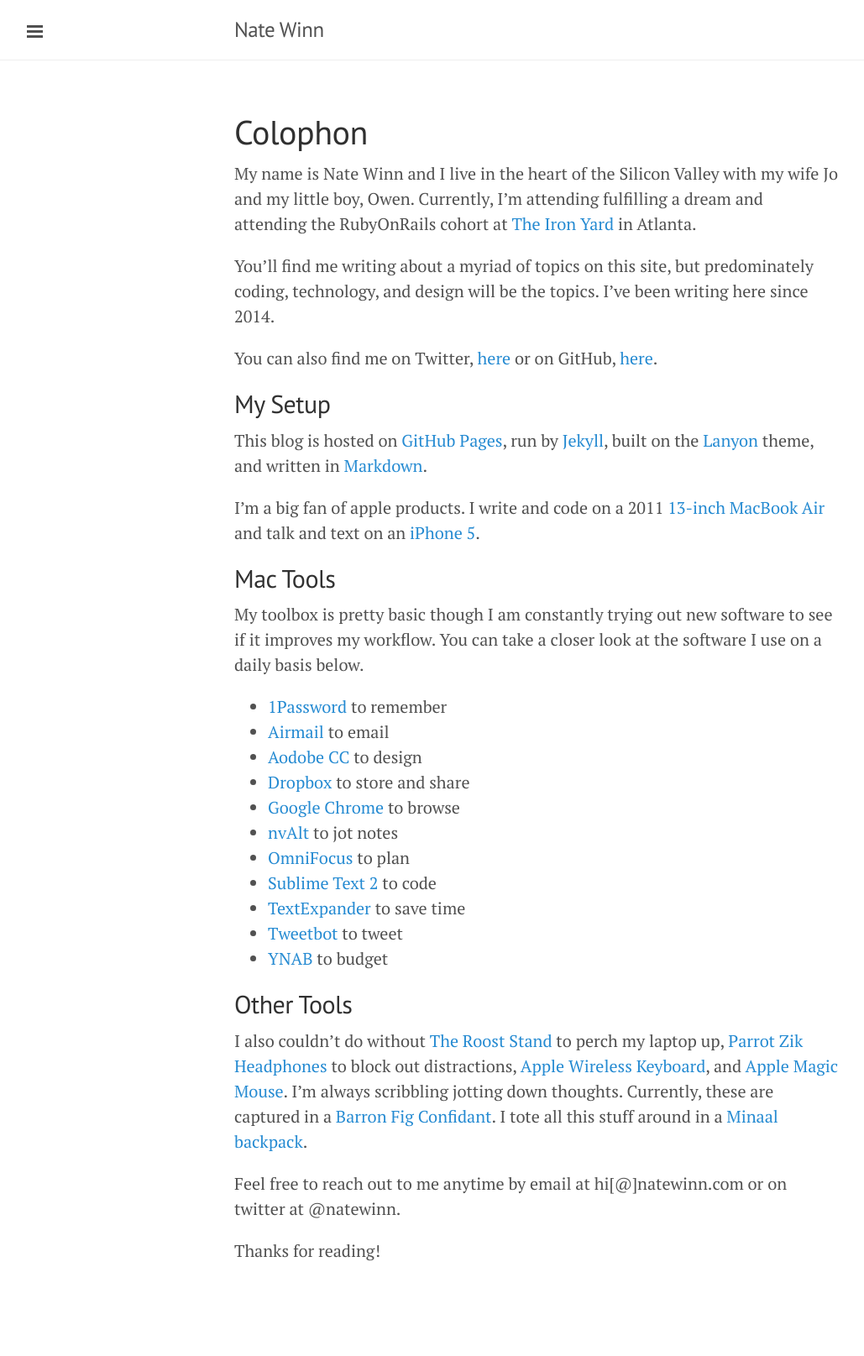
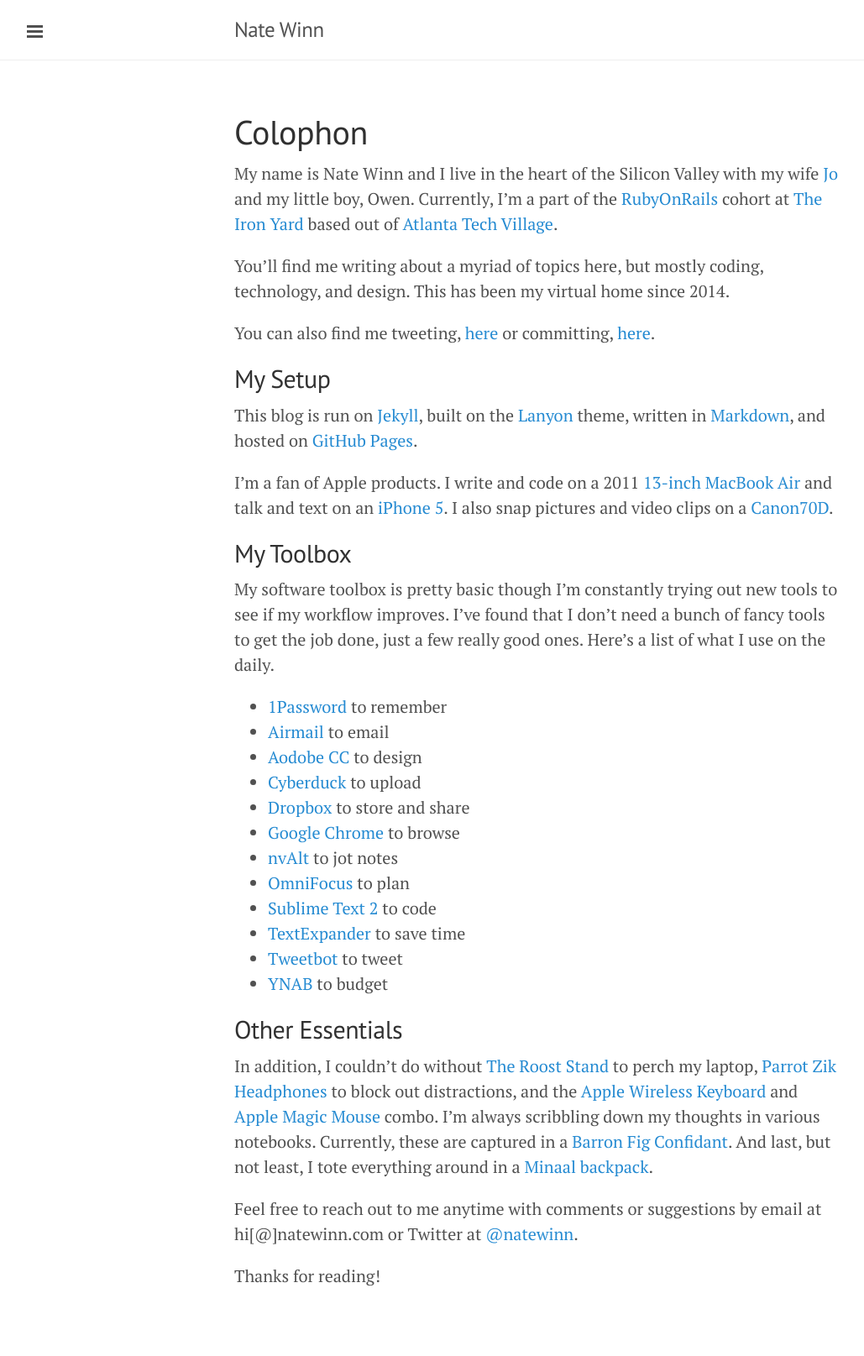
Before and after one commit to natewinn/natewinn.github.io, a Jekyll site: the page built from colophon.md, in a window 1280 px wide. Shown: the whole page at 84% size, without its empty margins (1-1030 px from the left). Built offline with Jekyll 4.4.1, drawn with Linux system fonts in a browser that asks for light colours; Markdown is read by kramdown in place of the engine named in the settings; before the commit the page ends 1585 px from its top, so only the background shows below that.

Commit message:
colophon update

```diff
--- a/_config.yml
+++ b/_config.yml
@@ -7,7 +7,7 @@ permalink:        pretty
 
 # Setup
 title:            Nate Winn
-description:      'A reserved <a href="http://jekyllrb.com" target="_blank">Jekyll</a> theme that places the utmost gravity on content with a hidden drawer. Made by <a href="https://twitter.com/mdo" target="_blank">@mdo</a>.'
+description:      'A reserved <a href="http://jekyllrb.com" target="_blank">Jekyll</a> theme that places the utmost gravity on content with a hidden drawer. Written by <a href="https://twitter.com/natewinn" target="_blank">@natewinn</a>.'
 url:              http://natewinn.com
 
 author:
--- a/_includes/sidebar.html
+++ b/_includes/sidebar.html
@@ -5,6 +5,7 @@
 <!-- Toggleable sidebar -->
 <div class="sidebar" id="sidebar">
   <div class="sidebar-item">
+    <img= src="../assets/screenshot.jpg">
     <p>{{ site.description }}</p>
   </div>
 
--- a/colophon.md
+++ b/colophon.md
@@ -3,25 +3,26 @@ layout: page
 title: Colophon
 ---
 
-My name is Nate Winn and I live in the heart of the Silicon Valley with my wife Jo and my little boy, Owen. Currently, I'm attending fulfilling a dream and attending the RubyOnRails cohort at [The Iron Yard](http://theironyard.com/) in Atlanta.
+My name is Nate Winn and I live in the heart of the Silicon Valley with my wife [Jo](http://twitter.com/jo_winn) and my little boy, Owen. Currently, I'm a part of the [RubyOnRails](http://rubyonrails.org/) cohort at [The Iron Yard](http://theironyard.com/) based out of [Atlanta Tech Village](http://atlantatechvillage.com/).
 
-You'll find me writing about a myriad of topics on this site, but predominately coding, technology, and design will be the topics. I've been writing here since 2014.
+You'll find me writing about a myriad of topics here, but mostly coding, technology, and design. This has been my virtual home since 2014.
 
-You can also find me on Twitter, [here](https://twitter.com/natewinn) or on GitHub, [here](https://github.com/poole).
+You can also find me tweeting, [here](https://twitter.com/natewinn) or committing, [here](https://github.com/natewinn).
 
 ## My Setup
 
-This blog is hosted on [GitHub Pages](https://pages.github.com/), run by [Jekyll](http://jekyllrb.com/), built on the [Lanyon](https://github.com/poole/lanyon) theme, and written in [Markdown](http://daringfireball.net/projects/markdown/).
+This blog is run on [Jekyll](http://jekyllrb.com/), built on the [Lanyon](https://github.com/poole/lanyon) theme, written in [Markdown](http://daringfireball.net/projects/markdown/), and hosted on [GitHub Pages](https://pages.github.com/).
 
-I'm a big fan of apple products. I write and code on a 2011 [13-inch MacBook Air](https://www.apple.com/macbook-air/) and talk and text on an [iPhone 5](https://www.apple.com/iphone/).
+I'm a fan of Apple products. I write and code on a 2011 [13-inch MacBook Air](https://www.apple.com/macbook-air/) and talk and text on an [iPhone 5](https://www.apple.com/iphone/). I also snap pictures and video clips on a [Canon70D](http://www.amazon.com/Canon-20-2-Digital-Camera-Pixel/dp/B00DMS0GTC).
 
-## Mac Tools
+## My Toolbox
 
-My toolbox is pretty basic though I am constantly trying out new software to see if it improves my workflow. You can take a closer look at the software I use on a daily basis below.
+My software toolbox is pretty basic though I'm constantly trying out new tools to see if my workflow improves. I've found that I don't need a bunch of fancy tools to get the job done, just a few really good ones. Here's a list of what I use on the daily.
 
 * [1Password](https://agilebits.com/onepassword) to remember
 * [Airmail](http://airmailapp.com/) to email
 * [Aodobe CC](http://www.adobe.com/products/creativecloud.html) to design
+* [Cyberduck](http://cyberduck.io/?l=en) to upload
 * [Dropbox](https://db.tt/l0Vpv4R) to store and share
 * [Google Chrome](https://www.google.com/intl/en_US/chrome/browser/) to browse
 * [nvAlt](http://brettterpstra.com/projects/nvalt/) to jot notes
@@ -31,10 +32,10 @@ My toolbox is pretty basic though I am constantly trying out new software to see
 * [Tweetbot](http://tapbots.com/software/tweetbot/mac/) to tweet
 * [YNAB](http://ynab.referralcandy.com/5KWFLW8) to budget
 
-## Other Tools
+## Other Essentials
 
-I also couldn't do without [The Roost Stand](http://www.therooststand.com/) to perch my laptop up, [Parrot Zik Headphones](http://www.parrot.com/zik/usa/) to block out distractions, [Apple Wireless Keyboard](https://www.apple.com/keyboard/), and [Apple Magic Mouse](https://www.apple.com/magicmouse/). I'm always scribbling jotting down thoughts. Currently, these are captured in a [Barron Fig Confidant](http://www.baronfig.com/). I tote all this stuff around in a [Minaal backpack](http://www.minaal.com/).
+In addition, I couldn't do without [The Roost Stand](http://www.therooststand.com/) to perch my laptop, [Parrot Zik Headphones](http://www.parrot.com/zik/usa/) to block out distractions, and the [Apple Wireless Keyboard](https://www.apple.com/keyboard/) and [Apple Magic Mouse](https://www.apple.com/magicmouse/) combo. I'm always scribbling down my thoughts in various notebooks. Currently, these are captured in a [Barron Fig Confidant](http://www.baronfig.com/). And last, but not least, I tote everything around in a [Minaal backpack](http://www.minaal.com/).
 
-Feel free to reach out to me anytime by email at hi[@]natewinn.com or on twitter at @natewinn.
+Feel free to reach out to me anytime with comments or suggestions by email at hi[@]natewinn.com or Twitter at [@natewinn](https://twitter.com/natewinn).
 
 Thanks for reading!
```
Also changed, not shown: 6 other files.
